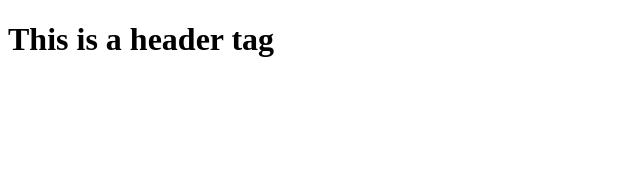
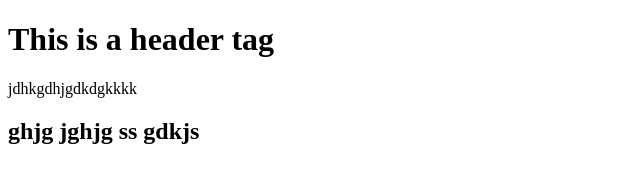
Before and after one commit to parneet07/remote, a plain HTML site: page index.html in a window 1280 px wide. Shown: the whole page, without its empty margins (0-640 px from the left). Drawn offline with Linux system fonts and the light colour scheme.

Commit message:
added new file

```diff
--- a/index.html
+++ b/index.html
@@ -8,5 +8,9 @@
 </head>
 <body>
     <h1>This is a header tag</h1>
+    <p>jdhkgdhjgdkdgkkkk</p>
+    <h2>ghjg jghjg ss gdkjs </h2>
+    <a href="#"></a>
+    <script src="main.js"></script>
 </body>
 </html>
--- /dev/null
+++ b/style.css
@@ -0,0 +1,5 @@
+/*enter css here*/
+
+body{
+    margin: 0;
+}
```
